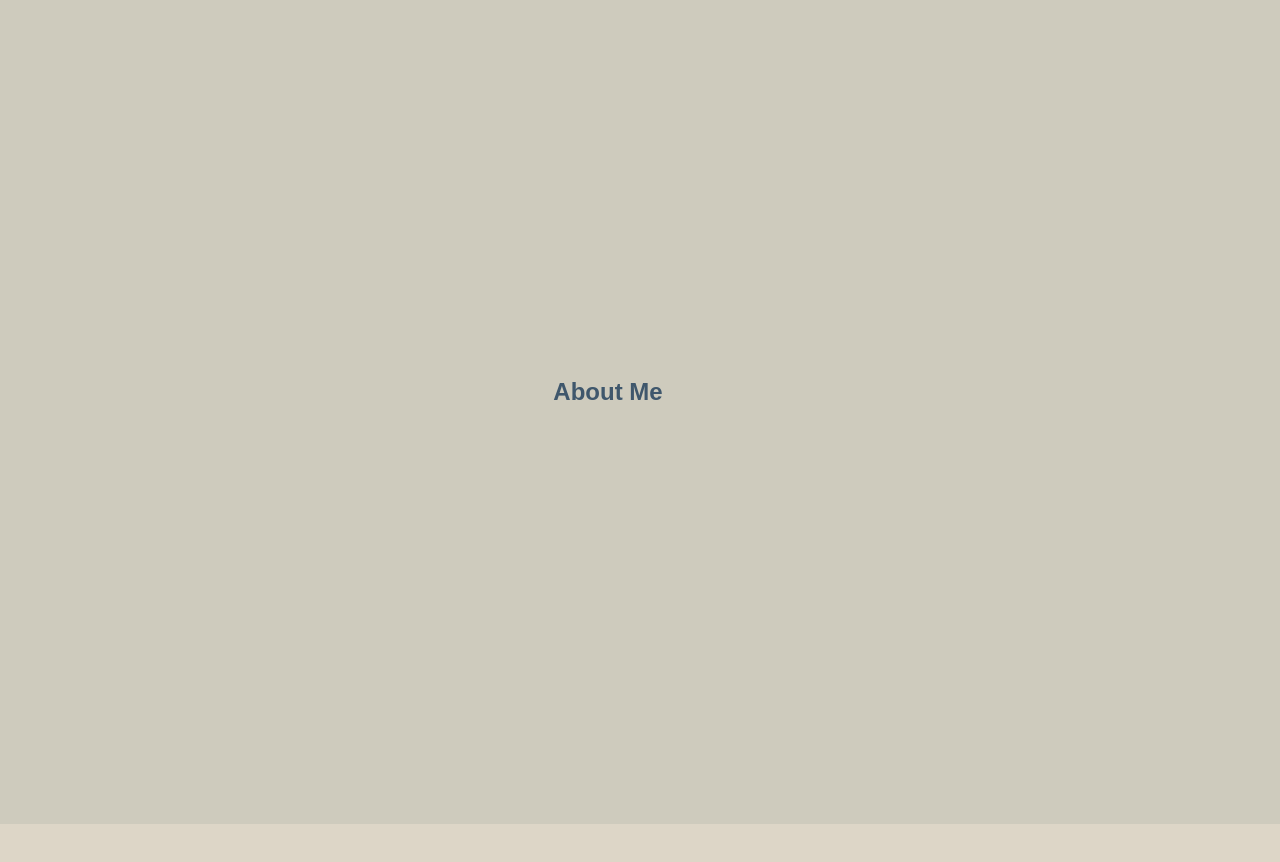
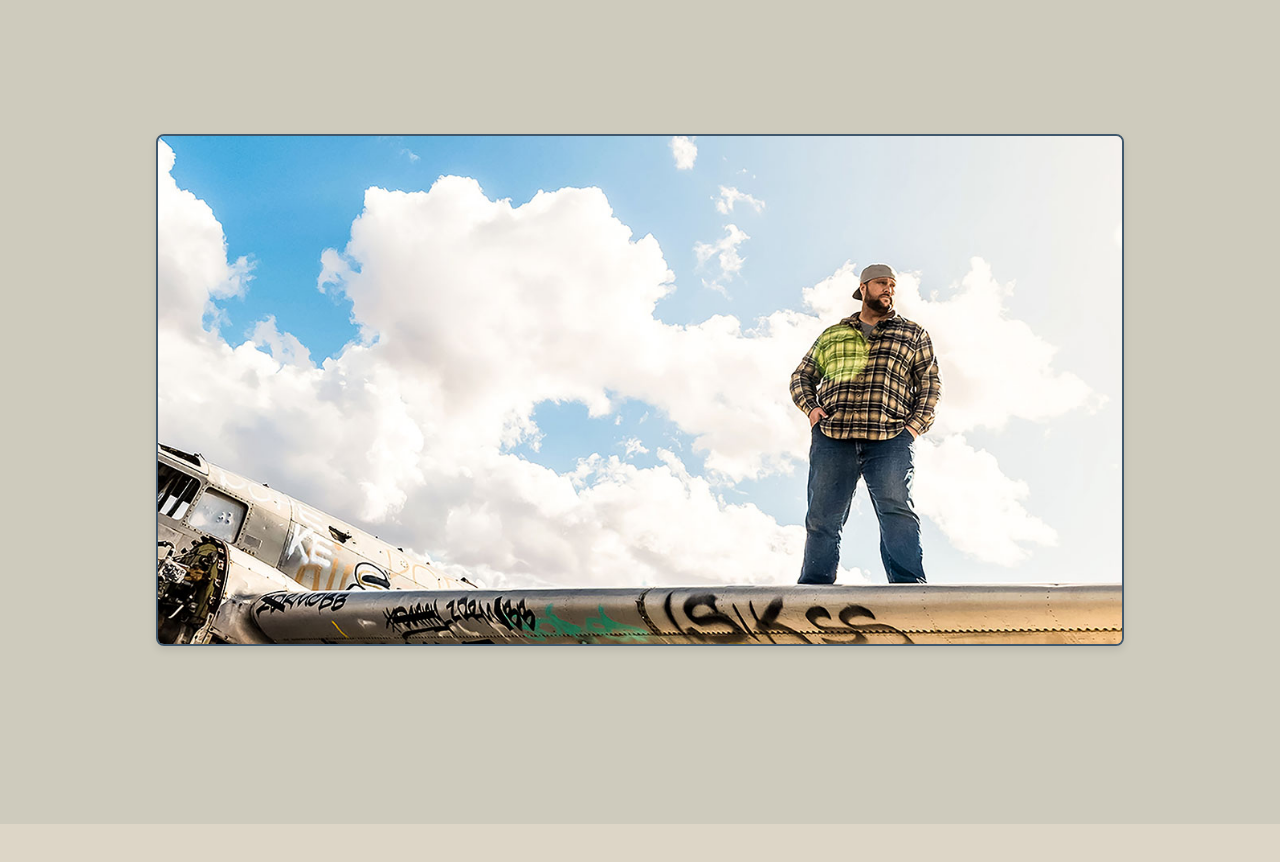
Before and after one commit to ScottShetley/2025-scrollystorytelling-website, a plain HTML site: page index.html in a window 1280 px wide. Shown: the part 840-1702 px from the top of the page. Drawn offline with Linux system fonts and the light colour scheme.

Commit message:
Added photo to about me

```diff
--- a/index.html
+++ b/index.html
@@ -13,9 +13,8 @@
         <i class="fa-regular fa-compass compass-icon"></i> <!-- Updated icon class -->
     </div>
     <section id="about-me" class="full-screen">
-        <h2>About Me</h2>
-        <div id="about-me">
-            <!-- All text and image removed from here -->
+        <div>
+            <img src="images/Me on a plane.jpg" alt="Me on a plane" class="profile-photo">
         </div>
     </section>
     <section id="toolkit" class="full-screen">
--- a/styles.css
+++ b/styles.css
@@ -169,11 +169,24 @@ button:hover {
 #about-me {
     background-color: var(--secondary-color);
     padding: 2em;
-    text-align: center;
+    display: flex;
+    justify-content: center; /* Center the image horizontally */
+    align-items: center; /* Center the image vertically */
 }
 
 #about-me .profile-photo {
-    display: none; /* Hide the profile photo */
+    max-width: 80%; /* Increase the maximum width for the image */
+    height: auto; /* Maintain aspect ratio */
+    border: 2px solid var(--primary-color); /* Subtle border */
+    box-shadow: 0 4px 8px rgba(0, 0, 0, 0.1); /* Subtle shadow */
+    border-radius: 8px; /* Slightly rounded corners */
+}
+
+#about-me .text-container {
+    flex: 1; /* Allow the text container to take up remaining space */
+    text-align: center; /* Align text to the right */
+    padding-left: 2em; /* Space between the image and text */
+    align-self: center; /* Center the text container vertically */
 }
 
 #about-me .name {
```
Also changed, not shown: images/Me on a plane.jpg (added).
